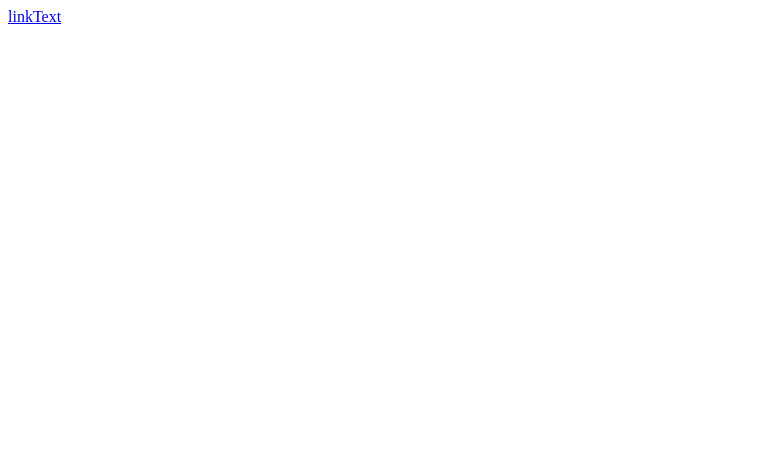
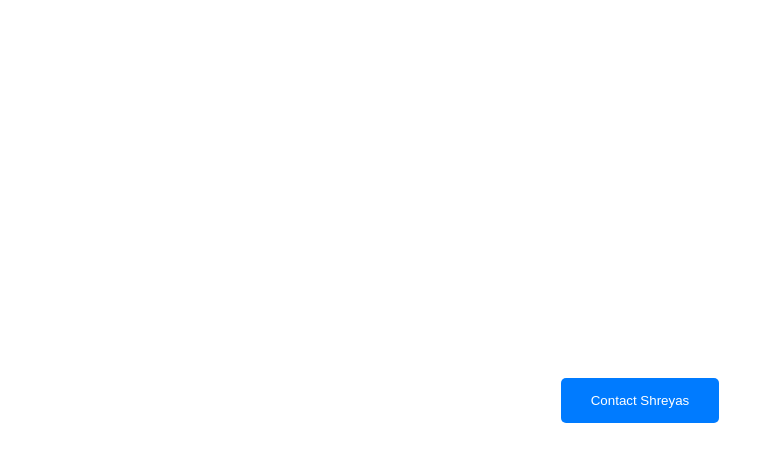
Before and after one commit to suhasmn95/Contact, a plain HTML site: page index.html in a window 1280 px wide. Shown: the whole page, without its empty margins (0-774 px from the left). Drawn offline with Linux system fonts and the light colour scheme.

Commit message:
Update index.html

```diff
--- a/index.html
+++ b/index.html
@@ -1 +1,41 @@
-<A HREF="mailto:shreyasskudupi@gmail.com?Subject=Seeking%20Travel%20Guidance%20in%20South%20Karnataka&Body=Dear%20Shreyas%2C%0A%0AI%20hope%20this%20email%20finds%20you%20well.%20I%20was%20referred%20to%20you%20by%20our%20mutual%20friend%2C%20Suhas%20Nayak%2C%20who%20couldn%27t%20speak%20highly%20enough%20of%20your%20expertise%20in%20this%20area.">linkText</A>
+<!DOCTYPE html>
+<html>
+<head>
+    <style>
+        body {
+            display: flex;
+            justify-content: center;
+            align-items: center;
+            height: 100vh;
+            margin: 0;
+        }
+
+        #email-button {
+            padding: 15px 30px;
+            background-color: #007BFF;
+            color: #fff;
+            border: none;
+            border-radius: 5px;
+            cursor: pointer;
+        }
+
+        #email-button:hover {
+            background-color: #0056b3;
+        }
+    </style>
+</head>
+<body>
+    <button id="email-button">Contact Shreyas</button>
+
+    <script>
+        document.getElementById('email-button').addEventListener('click', function() {
+            const email = "shreyasskudupi@gmail.com";
+            const subject = "Request for Travel Guidance";
+            const body = "Hello Shreyas,\n\nI hope this message finds you well. I am planning a trip to South Karnataka and was referred to you by Suhas Nayak. I would greatly appreciate your guidance and recommendations for this journey.\n\nThank you for your help.\n\nSincerely, [Your Name]";
+
+            const mailtoLink = `mailto:${email}?subject=${encodeURIComponent(subject)}&body=${encodeURIComponent(body)}`;
+            window.location.href = mailtoLink;
+        });
+    </script>
+</body>
+</html>
```
